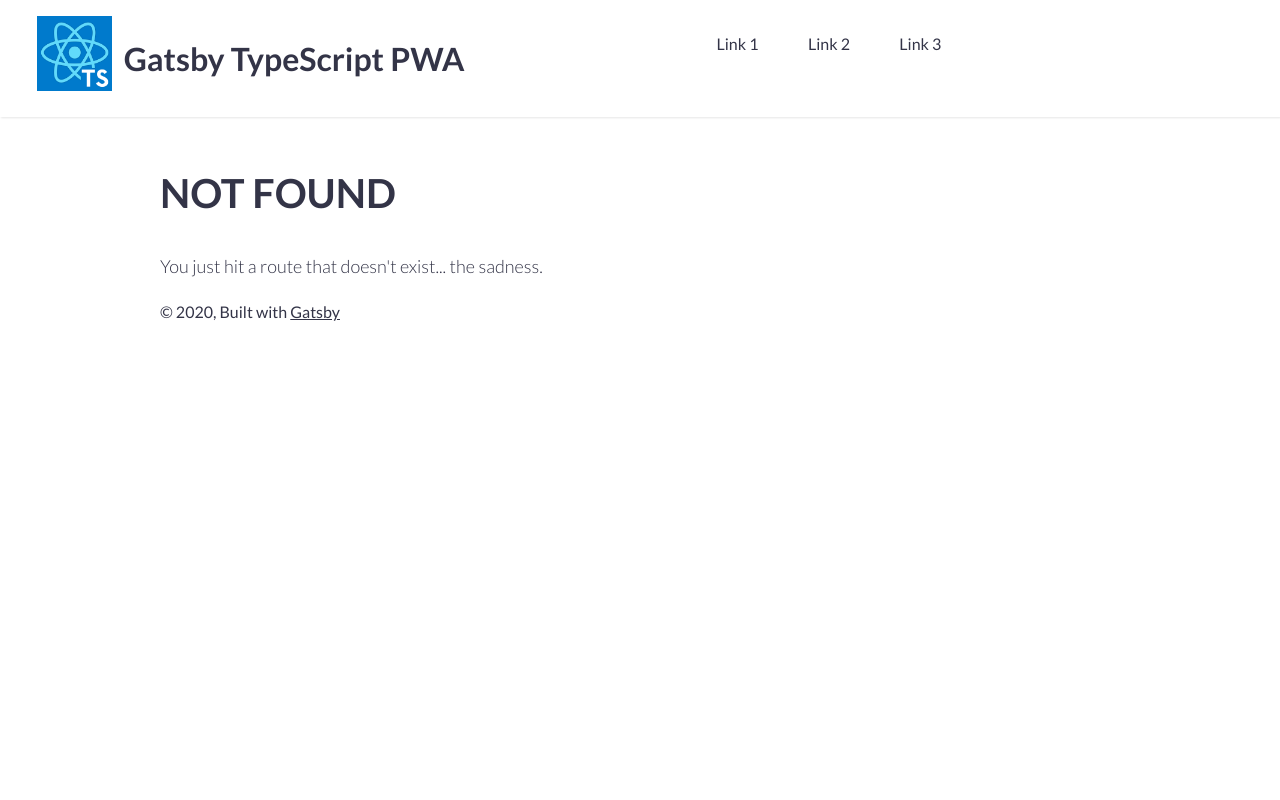
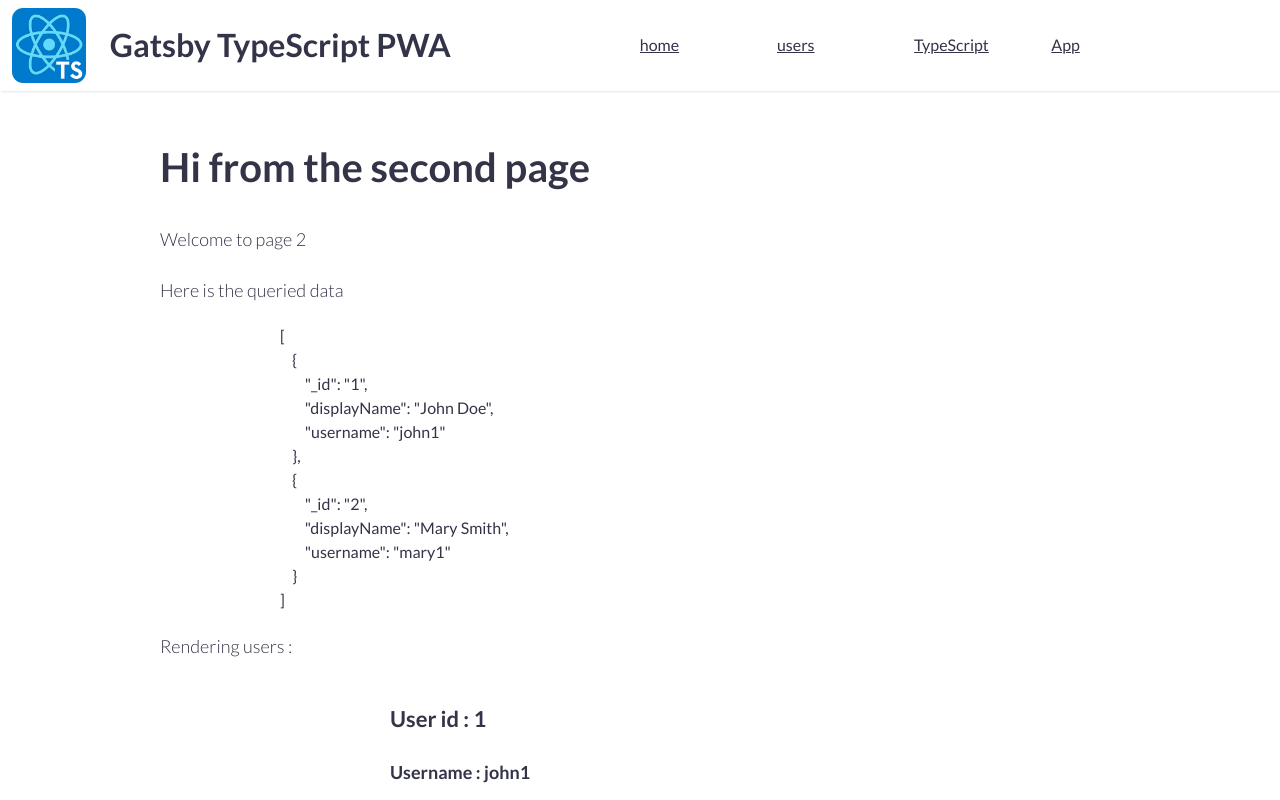
Before and after one commit to MeridjaNassim/gatsby-typescript-app-starter, a Gatsby site: page /users in a window 1280 px wide. Before the commit this address had no page. Built offline with nearby package versions, Linux system fonts and the light colour scheme; Gatsby itself is replaced by a stand-in of ours.

Commit message:
Added gatsby image and json data

```diff
--- a/gatsby-config.js
+++ b/gatsby-config.js
@@ -6,6 +6,22 @@ module.exports = {
   },
   plugins: [
     `gatsby-plugin-react-helmet`,
+    `gatsby-transformer-json`,
+    `gatsby-transformer-sharp`,
+    `gatsby-plugin-sharp`,
+    {
+      resolve : `gatsby-source-filesystem`,
+      options : {
+        name : 'images',
+        path : './src/images'
+      }
+    },
+    {
+      resolve : `gatsby-source-filesystem`,
+      options : {
+        path : './src/data'
+      }
+    },
     {
       resolve: `gatsby-plugin-create-client-paths`,
       options: { prefixes: [`/app/*`] },
--- a/package.json
+++ b/package.json
@@ -6,10 +6,15 @@
   "author": "Meridja Nassim <ha_meridja@esi.dz>",
   "dependencies": {
     "gatsby": "^2.23.3",
+    "gatsby-image": "^2.4.9",
     "gatsby-plugin-create-client-paths": "^2.3.4",
     "gatsby-plugin-manifest": "^2.4.11",
     "gatsby-plugin-offline": "^3.2.9",
     "gatsby-plugin-react-helmet": "^3.3.4",
+    "gatsby-plugin-sharp": "^2.6.14",
+    "gatsby-source-filesystem": "^2.3.14",
+    "gatsby-transformer-json": "^2.4.7",
+    "gatsby-transformer-sharp": "^2.5.7",
     "prop-types": "^15.7.2",
     "react": "^16.12.0",
     "react-dom": "^16.12.0",
--- a/src/app/routes/Profile.tsx
+++ b/src/app/routes/Profile.tsx
@@ -1,14 +1,17 @@
 import React, { ReactElement } from 'react'
-import {Link} from 'gatsby'
+import {Link , graphql, useStaticQuery} from 'gatsby'
 interface Props {
     path : string
 }
+
+
 
 export default function Profile({}: Props): ReactElement {
     return (
         <div>
             Profile Page
             <Link to="/app/home">Go back to home page</Link>
+            <pre className="container">{JSON.stringify(data,null,4)}</pre>
         </div>
     )
 }
--- /dev/null
+++ b/src/components/layout/Logo.tsx
@@ -0,0 +1,27 @@
+import Img from 'gatsby-image'
+
+import React from 'react'
+import { graphql, useStaticQuery } from 'gatsby'
+
+interface Props {
+
+}
+const query = graphql`
+query {
+    placeholderImage: file(relativePath: { eq: "logo.png" }) {
+      childImageSharp {
+        fluid(maxWidth: 1200) {
+          ...GatsbyImageSharpFluid
+        }
+      }
+    }
+  }
+`
+const Logo = (props: Props) => {
+    const data = useStaticQuery(query)
+    return (
+        <Img {...props} fluid={data.placeholderImage.childImageSharp.fluid}/>
+    )
+}
+
+export default Logo
--- a/src/components/layout/header.tsx
+++ b/src/components/layout/header.tsx
@@ -1,20 +1,30 @@
 import React from "react"
-import logo from '../../images/logo.png'
+import Logo from './Logo'
+import { Link } from "gatsby"
 const Header = ({ siteTitle }) => (
-  <header className="row " style={{
+  <header className="" style={{
+    display : 'flex',
+    flexWrap :'wrap',
+    alignItems : 'center',
     boxShadow: '1px 1px 2px rgba(0,0,0,0.1)'
   }}>
-    <div className="col-6">
-      <img src={logo} className="col-2 col-2-sm" alt="logo" ></img>
-      <h2>{siteTitle}</h2>
+    <div className="row col-6 col-12-sm" style={{
+      display : 'flex',
+      alignItems : 'center'
+    }}>
+      <Logo className="col-2 col-2-sm" style={{
+        borderRadius : '15%'
+      }}alt="logo" ></Logo>
+      <h2 className="col-10">{siteTitle}</h2>
     </div>
-    <nav className="col-6 col-6-sm" style={{
+    <nav className=" row col-6 col-12-sm" style={{
      verticalAlign : 'middle'
     }}>
       <ul style={{ marginLeft: 'auto' }}>
-        <li className="col-2 col-4-sm">Link 1</li>
-        <li className="col-2 col-4-sm">Link 2</li>
-        <li className="col-2 col-4-sm">Link 3</li>
+         <li className="col-3 col-3-sm"><Link to="/">home</Link></li>
+        <li className="col-3 col-3-sm"><Link to="/users">users</Link></li>
+        <li className="col-3 col-3-sm"><Link to="/using-typescript">TypeScript</Link></li>
+        <li className="col-3 col-3-sm"><Link to="/app/home">App</Link></li>
       </ul>
     </nav>
   </header>
--- /dev/null
+++ b/src/data/users.json
@@ -0,0 +1,12 @@
+[
+    {
+        "_id" : "1",
+        "username" :"john1",
+        "displayName" :"John Doe"
+    },
+    {
+        "_id" : "2",
+        "username" :"mary1",
+        "displayName" :"Mary Smith"
+    }
+]
--- a/src/pages/app.tsx
+++ b/src/pages/app.tsx
@@ -2,6 +2,7 @@ import React from 'react'
 import {Router} from '@reach/router'
 import Profile from '../app/routes/Profile'
 import Home from '../app/routes/Home'
+
 export default function App() {
     return (
         <Router basepath="/app">
--- a/src/pages/index.tsx
+++ b/src/pages/index.tsx
@@ -1,9 +1,9 @@
 import React from "react"
 import { Link, graphql, PageProps } from "gatsby"
-
+import Logo from '../components/layout/Logo'
 import Layout from "../components/layout/layout"
 import SEO from "../components/seo"
-import logo from '../images/logo.png';
+
 
 type DataProps = {
   site: {
@@ -14,9 +14,13 @@ type DataProps = {
     }
   }
 }
+
 const IndexPage: React.FC<PageProps<DataProps>> = ({ data }) => (
   <Layout>
     <SEO title="Home" />
+    <Logo className="col-2 col-3-sm" style={{
+        borderRadius : '15%'
+      }}></Logo>
     <div >
     <h3>GraphQL data</h3>
     <pre className="container">{JSON.stringify(data,null,4)}</pre>
@@ -24,7 +28,7 @@ const IndexPage: React.FC<PageProps<DataProps>> = ({ data }) => (
 
     <p>Welcome to  {data.site.siteMetadata.title}</p>
     <p className="justify">Description : {data.site.siteMetadata.description} </p>
-    <Link to="/page-2/">Go to page 2</Link> <br />
+    <Link to="/users/">Go to users page</Link> <br />
     <Link to="/using-typescript/">Go to "Using TypeScript"</Link>
     </div>
 
--- /dev/null
+++ b/src/pages/users.tsx
@@ -0,0 +1,62 @@
+import React from "react"
+import { Link , graphql, PageProps } from "gatsby"
+
+import Layout from "../components/layout/layout"
+import SEO from "../components/seo"
+
+interface DataProps {
+  allUsersJson : {
+    nodes : [
+      {
+        _id : string ,
+        username : string ,
+        displayName : string
+      }
+    ]
+  }
+}
+
+const UsersPage : React.FC<PageProps<DataProps>>= ({data}) =>{
+
+  const {nodes : users} =data.allUsersJson
+  return (
+
+  <Layout>
+    <SEO title="Page two" />
+    <h1>Hi from the second page</h1>
+    <p>Welcome to page 2</p>
+    <p>Here is the queried data </p>
+    <pre className="container">{JSON.stringify(users,null,4)}</pre>
+    <p>Rendering users : </p>
+
+    <ul className="container">
+    {
+      users.map(user => {
+        return (
+          <li><div className="container">
+              <h3>User id : {user._id}</h3>
+              <h4>Username : {user.username}</h4>
+        <p>Display Name : {user.displayName}</p>
+            </div>
+            </li>
+        )
+      })
+    }
+    </ul>
+
+    <Link to="/">Go back to the homepage</Link>
+  </Layout>
+)}
+
+export default UsersPage
+export const query = graphql`
+{
+  allUsersJson {
+    nodes {
+      _id
+      displayName
+      username
+    }
+  }
+}
+`
```
Also changed, not shown: src/pages/page-2.tsx (deleted, +0 -16 lines), 1 other file.
